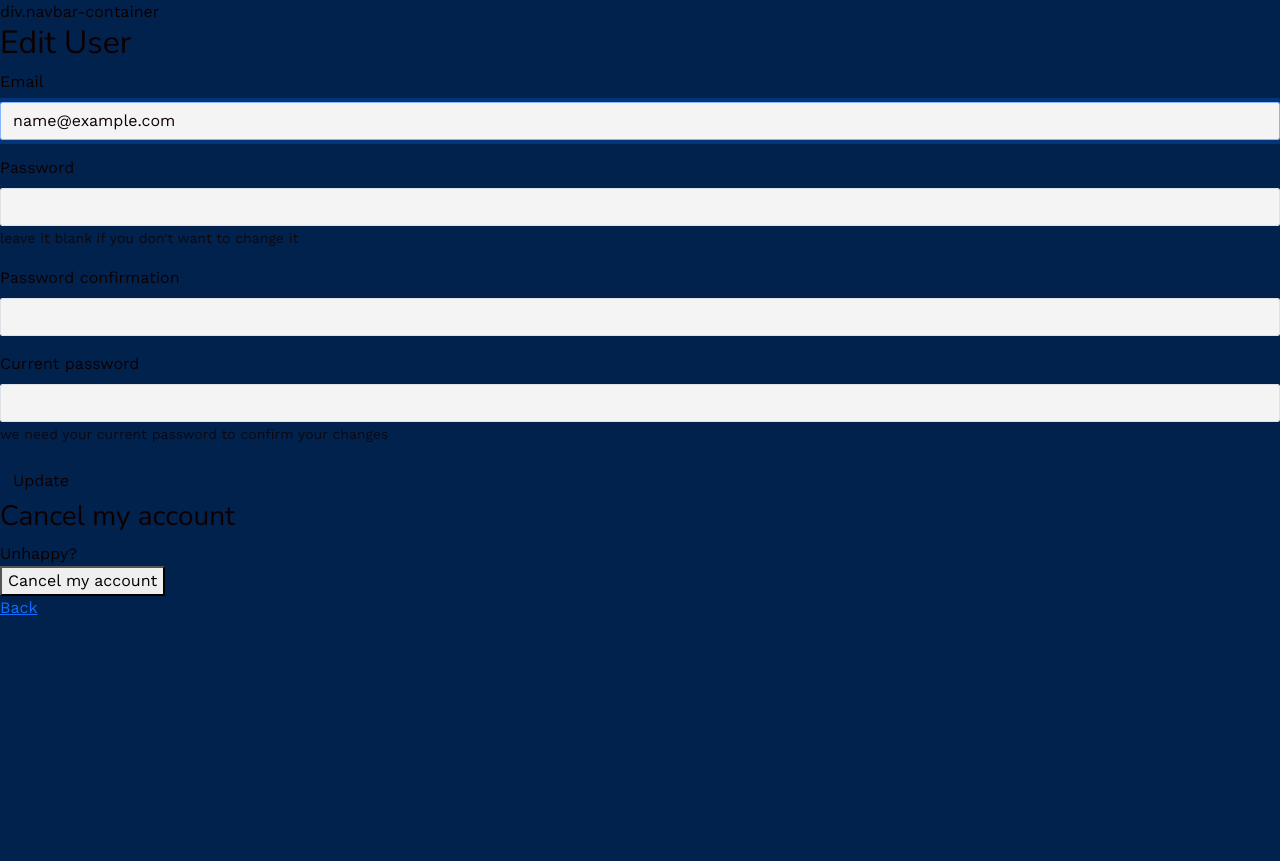
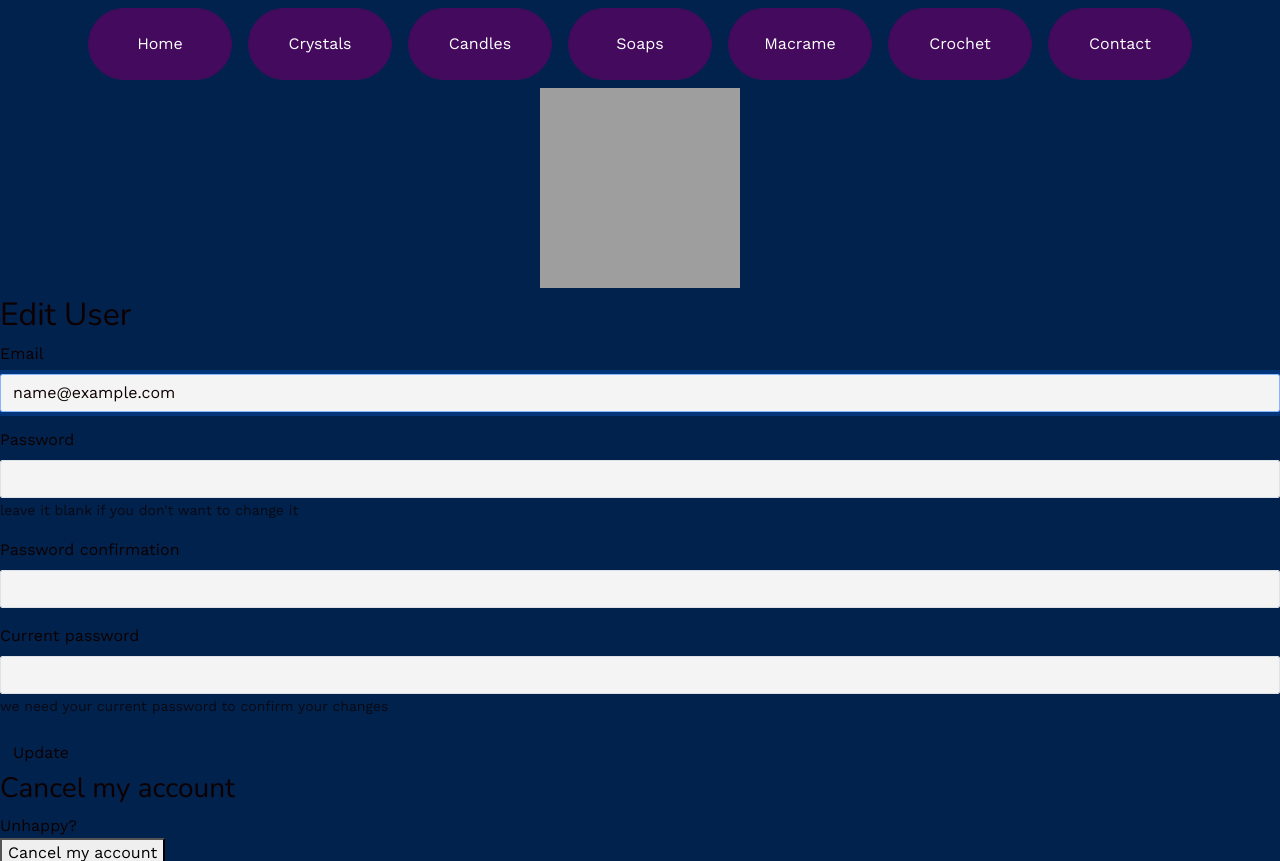
Before and after one commit to Washington-1991/Lithosophie, a Rails app: page /users/edit in a window 1280 px wide. Shown: the top 861 px of the page. Before the commit the page ends 615 px from the top, so only its background shows below. Run offline with Rails 7, Linux system fonts and the light colour scheme; the visitor is signed in with stand-in values (Sample User, id 1); style sheets or scripts are compiled from the project's sources; some libraries are stand-ins or nearby versions; grey boxes are pictures that could not be loaded.

Commit message:
20240330-2044-homepage-button

```diff
--- a/app/assets/stylesheets/application.scss
+++ b/app/assets/stylesheets/application.scss
@@ -10,7 +10,23 @@
 // Your CSS partials
 @import "components/index";
 @import "pages/index";
+@import "pages/navbar";
 
 body{
 background-color: #00224D;
 }
+
+.card-logo{
+  display: flex;
+  justify-content: center;
+  margin: 1vh;
+}
+
+.card-logo img{
+  width: 25vh;
+  height: 25vh;
+}
+
+// background-color: #00224D;
+// card main color #240A34;
+// card secondary color #430A5D;
--- /dev/null
+++ b/app/assets/stylesheets/components/_button.scss
@@ -0,0 +1,142 @@
+// home
+.button-home {
+  margin-top: 8px;
+  margin-left: 8px;
+  margin-right: 8px;
+  align-content: center;
+  height: 9vh;
+  width: 18vh;
+  color: white;
+  background-color: #430A5D;
+  border: 1px solid #430A5D;
+  border-radius: 50px;
+}
+
+.button-home:hover {
+  background-color: #240A34;
+  border: 1px solid #240A34;
+  transition: 0.3s;
+}
+// home
+
+// button-crystals
+.button-crystals {
+  margin-top: 8px;
+  margin-left: 8px;
+  margin-right: 8px;
+  align-content: center;
+  height: 9vh;
+  width: 18vh;
+  color: white;
+  background-color: #430A5D;
+  border: 1px solid #430A5D;
+  border-radius: 50px;
+}
+.button-crystals:hover {
+  background-color: #240A34;
+  border: 1px solid #240A34;
+  transition: 0.3s;
+}
+
+// button-crystals
+
+// button-candles
+.button-candles {
+  margin-top: 8px;
+  margin-left: 8px;
+  margin-right: 8px;
+  align-content: center;
+  height: 9vh;
+  width: 18vh;
+  color: white;
+  background-color: #430A5D;
+  border: 1px solid #430A5D;
+  border-radius: 50px;
+}
+.button-candles:hover {
+  background-color: #240A34;
+  border: 1px solid #240A34;
+  transition: 0.3s;
+}
+// button-candles
+
+// button-soaps
+.button-soaps {
+  margin-top: 8px;
+  margin-left: 8px;
+  margin-right: 8px;
+  align-content: center;
+  height: 9vh;
+  width: 18vh;
+  color: white;
+  background-color: #430A5D;
+  border: 1px solid #430A5D;
+  border-radius: 50px;
+}
+
+.button-soaps:hover {
+  background-color: #240A34;
+  border: 1px solid #240A34;
+  transition: 0.3s;
+}
+// button-soaps
+
+// button-macrame
+.button-macrame {
+  margin-top: 8px;
+  margin-left: 8px;
+  margin-right: 8px;
+  align-content: center;
+  height: 9vh;
+  width: 18vh;
+  color: white;
+  background-color: #430A5D;
+  border: 1px solid #430A5D;
+  border-radius: 50px;
+}
+.button-macrame:hover {
+  background-color: #240A34;
+  border: 1px solid #240A34;
+  transition: 0.3s;
+}
+// button-macrame
+
+// button-crochet
+.button-crochet {
+  margin-top: 8px;
+  margin-left: 8px;
+  margin-right: 8px;
+  align-content: center;
+  height: 9vh;
+  width: 18vh;
+  color: white;
+  background-color: #430A5D;
+  border: 1px solid #430A5D;
+  border-radius: 50px;
+}
+.button-crochet:hover {
+  background-color: #240A34;
+  border: 1px solid #240A34;
+  transition: 0.3s;
+}
+// button-crochet
+
+// button-contact
+.button-contact {
+  margin-top: 8px;
+  margin-left: 8px;
+  margin-right: 8px;
+  align-content: center;
+  height: 9vh;
+  width: 18vh;
+  color: white;
+  background-color: #430A5D;
+  border: 1px solid #430A5D;
+  border-radius: 50px;
+}
+.button-contact:hover {
+  background-color: #240A34;
+  border: 1px solid #240A34;
+  transition: 0.3s;
+}
+// button-contact
--- a/app/assets/stylesheets/components/_index.scss
+++ b/app/assets/stylesheets/components/_index.scss
@@ -3,3 +3,4 @@
 @import "avatar";
 @import "form_legend_clear";
 @import "navbar";
+@import "button";
--- /dev/null
+++ b/app/assets/stylesheets/pages/_navbar.scss
@@ -0,0 +1,17 @@
+// navbar-container
+.navbar-container{
+  display: flex;
+  justify-content: center;
+  height: 10vh;
+}
+// navbar-container
+
+// navbar-card-buttons
+.navbar-card-buttons{
+  display: flex;
+  justify-content: space-between;
+  width: 10vh;
+  height: 10vh;
+
+}
+// navbar-card-buttons
--- a/app/views/layouts/application.html.erb
+++ b/app/views/layouts/application.html.erb
@@ -10,8 +10,12 @@
     <%= javascript_importmap_tags %>
   </head>
 
-  <body><%= render "shared/navbar" %>
-<%= render "shared/flashes" %>
+  <body>
+    <%= render "shared/navbar" %>
+    <%= render "shared/flashes" %>
+    <div class="card-logo">
+      <%= image_tag "logo-lithosophie" %>
+    </div>
 
     <%= yield %>
   </body>
--- /dev/null
+++ b/app/views/pages/home.html.erb
@@ -0,0 +1,4 @@
+<div class="home-container">
+<h1>Gemstone treasures</h1>
+
+</div>
--- a/app/views/shared/_navbar.html.erb
+++ b/app/views/shared/_navbar.html.erb
@@ -1 +1,13 @@
-div.navbar-container
+<div class="navbar-container">
+
+
+    <button class="button-home">Home</button>
+    <button class="button-crystals">Crystals</button>
+    <button class="button-candles">Candles</button>
+    <button class="button-soaps">Soaps</button>
+    <button class="button-macrame">Macrame</button>
+    <button class="button-crochet">Crochet</button>
+    <button class="button-contact">Contact</button>
+
+
+</div>
```
Also changed, not shown: app/assets/images/logo-lithosophie.png (added).
